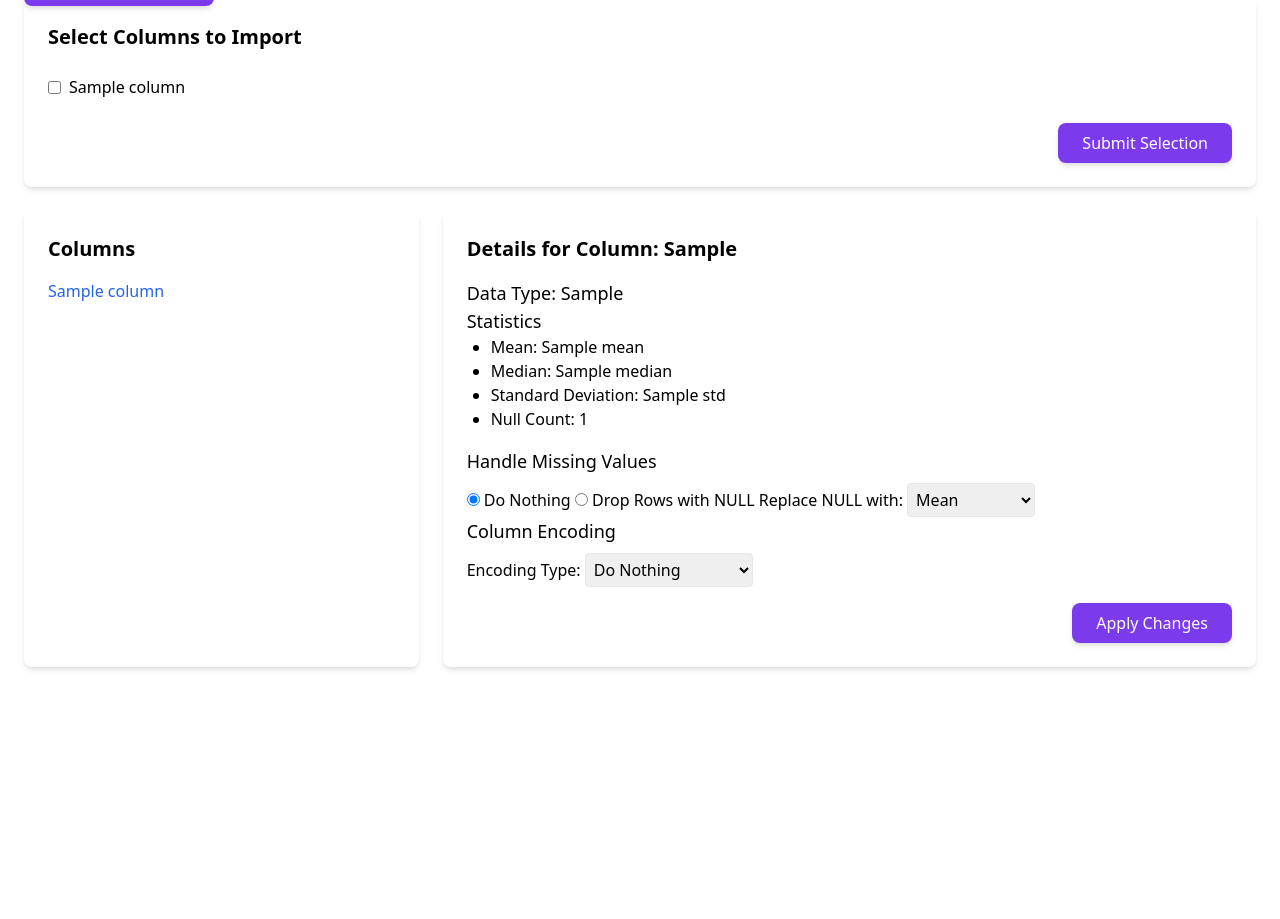
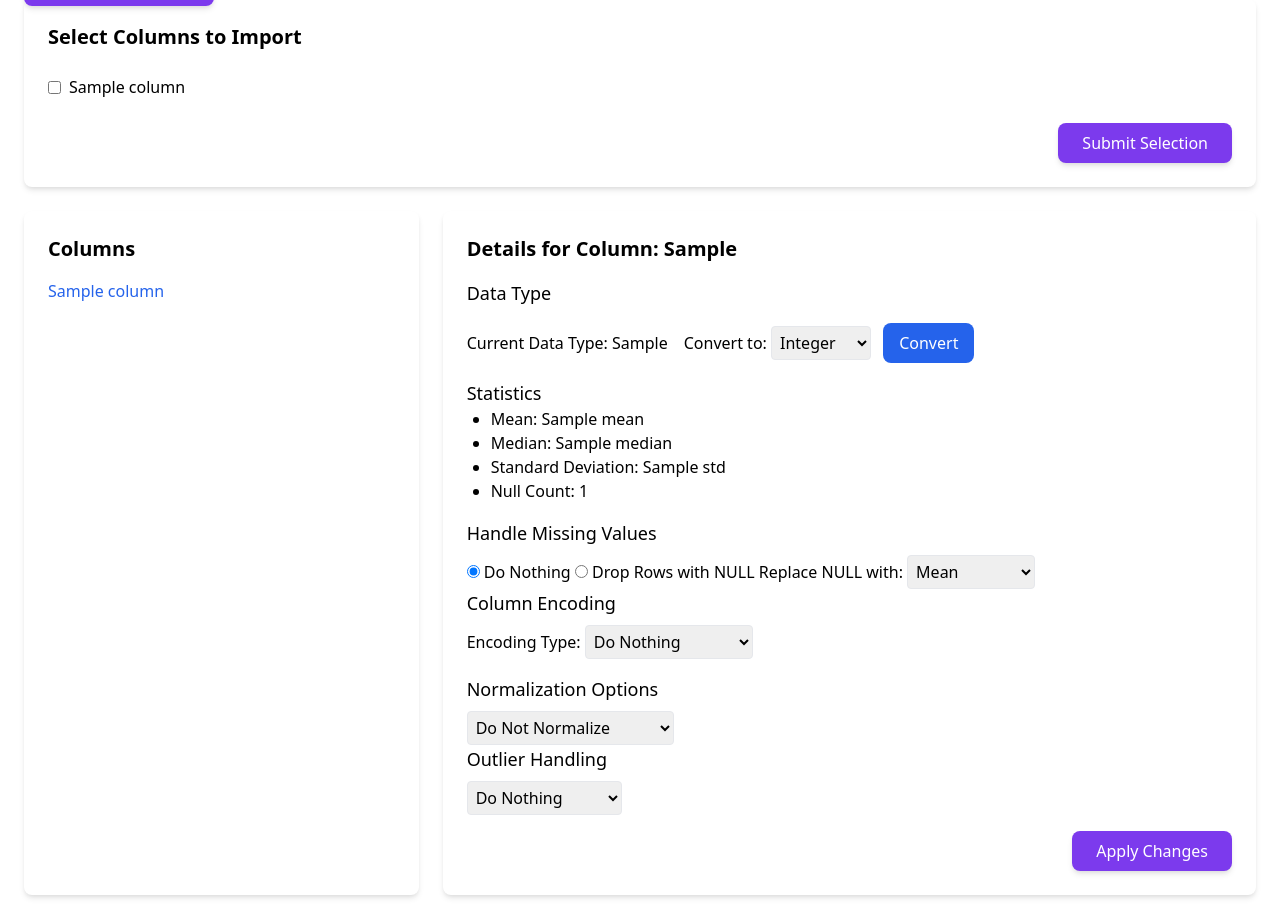
Before and after one commit to Mythoquantumexplorers/product, a Flask app: template templates/prepare_data.html in a window 1280 px wide. Shown: the part 105-1024 px from the top of the page. Before the commit the page ends 775 px from the top, so only its background shows below. Run offline with Flask 3, Linux system fonts and the light colour scheme; tables that the repository leaves empty hold one stand-in row (values such as "Sample post"); the template is opened without the code that fills it: values that come from a table or form of the project are taken from there, most other values are stand-ins (such as "Sample title", 1, 10 or a date in 2020).

Commit message:
Added outlier and converting dataType options

```diff
--- a/templates/prepare_data.html
+++ b/templates/prepare_data.html
@@ -53,7 +53,29 @@
         <div class="col-span-2 bg-white p-6 rounded-lg shadow-md">
             {% if selected_column %}
                 <h2 class="text-xl font-semibold mb-4">Details for Column: {{ selected_column }}</h2>
-                <h3 class="text-lg font-medium">Data Type: {{data_type}}</h3>
+
+                <!-- Datatype Display with Conversion Dropdown -->
+                <h3 class="text-lg font-medium mb-4">Data Type</h3>
+                <div class="flex items-center mb-4">
+                    <span class="mr-4">Current Data Type: {{ data_type }}</span>
+                    <form method="POST" action="{{ url_for('data_preparation.convert_datatype', workspace_id=workspace.id) }}">
+                        <input type="hidden" name="column_name" value="{{ selected_column }}">
+                        <label>
+                            Convert to:
+                            <select name="new_data_type" class="border p-1 rounded">
+                                <option value="int">Integer</option>
+                                <option value="float">Float</option>
+                                <option value="str">String</option>
+                                <option value="datetime">Datetime</option>
+                            </select>
+                        </label>
+                        <button type="submit" class="px-4 py-2 bg-blue-600 hover:bg-blue-700 text-white rounded-lg ml-2">
+                            Convert
+                        </button>
+                    </form>
+                </div>
+
+                <!-- Statistics of the Column -->
                 <div class="mb-4">
                     <h3 class="text-lg font-medium">Statistics</h3>
                     <ul class="list-disc pl-6">
@@ -107,6 +129,56 @@
                         </select>
                     </label>
 
+                    <!-- Column Normalization Options -->
+                    <h3 class="text-lg font-medium mb-2 mt-4">Normalization Options</h3>
+                    <label>
+                        <select name="normalization_type" class="border p-1 rounded">
+                            <option value="none">Do Not Normalize</option>
+                            <option value="min_max">Min-Max Normalization</option>
+                            <option value="z_score">Z-Score Scaling</option>
+                            <option value="l1">L1 Normalization</option>
+                            <option value="l2">L2 Normalization</option>
+                            <option value="log">Log Transformation</option>
+                            <option value="max_abs">MaxAbs Scaling</option>
+                        </select>
+                    </label>
+
+                    <!-- Handling Outliers -->
+                    <h3 class="text-lg font-medium mb-2">Outlier Handling</h3>
+                    <label>
+                        <select name="outlier_action" id="outlier_action" class="border p-1 rounded" onchange="toggleOutlierOptions()">
+                            <option value="do_nothing">Do Nothing</option>
+                            <option value="remove_outliers">Remove Outliers</option>
+                            <option value="replace_outliers">Replace Outliers</option>
+                        </select>
+                    </label>
+
+                    <!-- Method Dropdown -->
+                    <div id="outlier_method_section" style="display: none; margin-top: 1rem;">
+                        <label class="block mb-2">Choose Detection Method:</label>
+                        <select name="outlier_method" id="outlier_method" class="border p-1 rounded" onchange="toggleZScoreInput()">
+                            <option value="z_score">Z-Score</option>
+                            <option value="iqr">IQR</option>
+                        </select>
+                    </div>
+
+                    <!-- Z-Score Threshold Input -->
+                    <div id="z_score_threshold_section" style="display: none; margin-top: 1rem;">
+                        <label class="block mb-2">Z-Score Threshold:</label>
+                        <input type="number" name="z_score_threshold" class="border p-1 rounded" min="0" step="0.1" value="3.0">
+                    </div>
+
+                    <!-- Replacement Type Dropdown -->
+                    <div id="replacement_type_section" style="display: none; margin-top: 1rem;">
+                        <label class="block mb-2">Choose Replacement Type:</label>
+                        <select name="replacement_type" id="replacement_type" class="border p-1 rounded">
+                            <option value="mean">Mean</option>
+                            <option value="median">Median</option>
+                            <option value="mode">Mode</option>
+                        </select>
+                    </div>
+
+                    <!-- Submit -->
                     <div class="flex justify-end mt-4">
                         <button type="submit" class="px-6 py-2 bg-purple-600 hover:bg-purple-700 text-white rounded-lg shadow-md transition">
                             Apply Changes
@@ -129,6 +201,35 @@
             document.getElementById('manual_value_input').style.display = 'none';
         }
     });
+
+    function toggleOutlierOptions() {
+        const outlierAction = document.getElementById('outlier_action').value;
+        const methodDropdown = document.getElementById('outlier_method_section');
+        const zScoreInput = document.getElementById('z_score_threshold_section');
+        const replacementTypeDropdown = document.getElementById('replacement_type_section');
+
+        if (outlierAction === 'do_nothing') {
+            methodDropdown.style.display = 'none';
+            zScoreInput.style.display = 'none';
+            replacementTypeDropdown.style.display = 'none';
+        } else if (outlierAction === 'remove_outliers') {
+            methodDropdown.style.display = 'block';
+            replacementTypeDropdown.style.display = 'none';
+            const method = document.getElementById('outlier_method').value;
+            zScoreInput.style.display = method === 'z_score' ? 'block' : 'none';
+        } else if (outlierAction === 'replace_outliers') {
+            methodDropdown.style.display = 'block';
+            replacementTypeDropdown.style.display = 'block';
+            const method = document.getElementById('outlier_method').value;
+            zScoreInput.style.display = method === 'z_score' ? 'block' : 'none';
+        }
+    }
+
+    function toggleZScoreInput() {
+        const method = document.getElementById('outlier_method').value;
+        const zScoreInput = document.getElementById('z_score_threshold_section');
+        zScoreInput.style.display = method === 'z_score' ? 'block' : 'none';
+    }
 </script>
 </body>
 </html>
```
Also changed, not shown: routes/data_preparation.py (+103 -1 lines).
